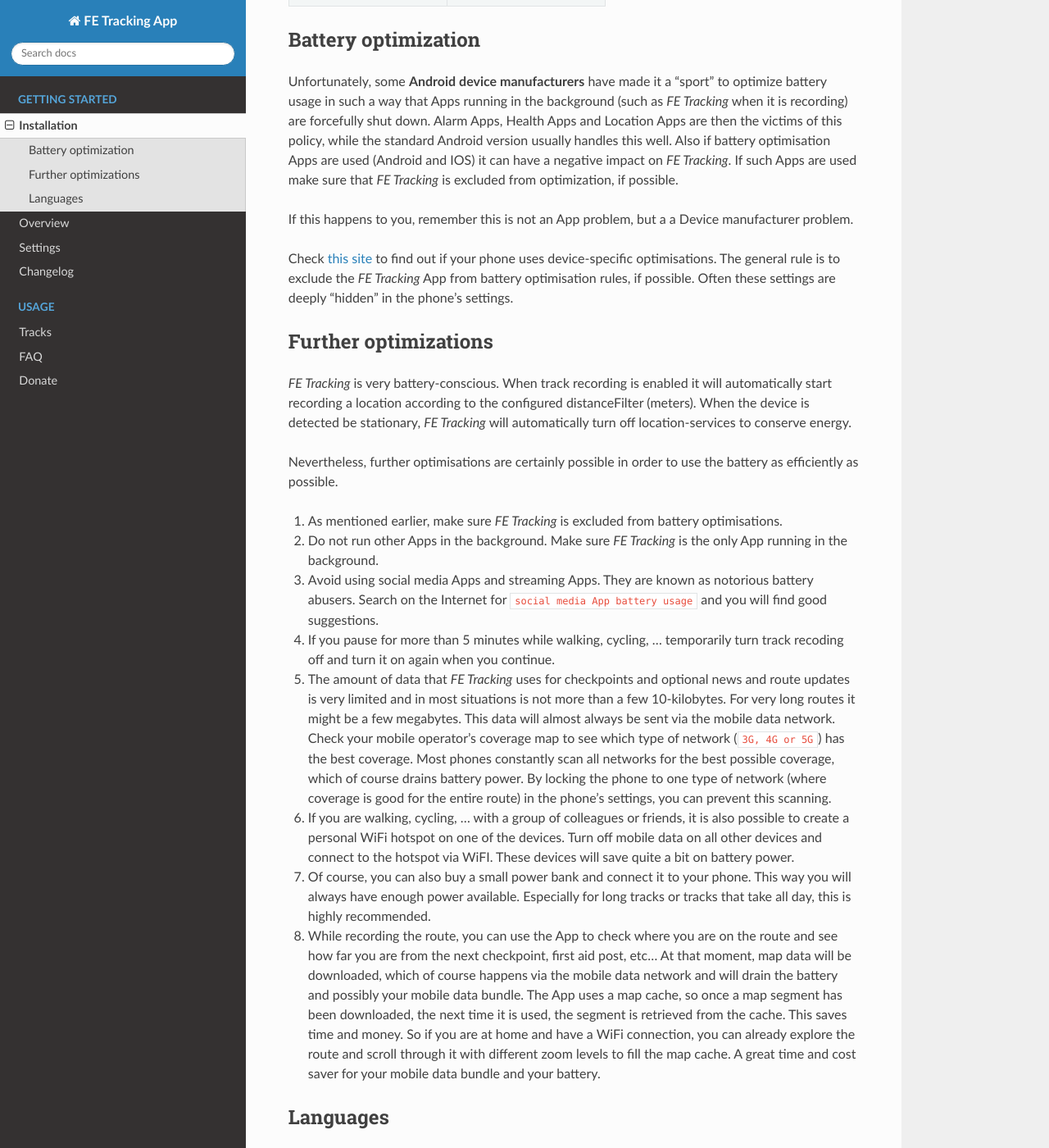
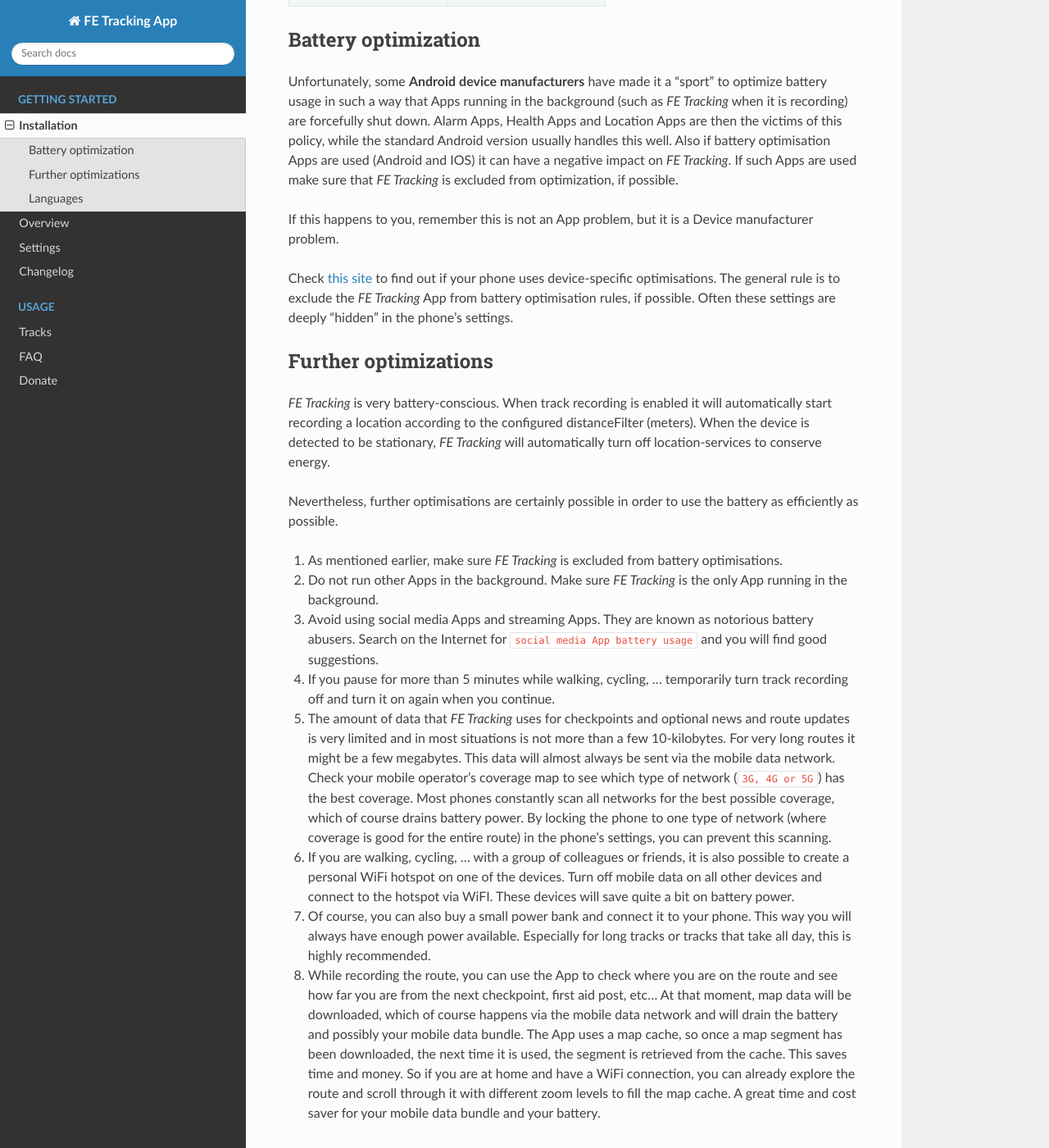
Before and after one commit to fe-data/fe-tracking, a Sphinx documentation site: the page built from docs/getting-started/installation.rst, in a window 1280 px wide and 1400 px high, scrolled down 428 px. Shown: the whole window at 82% size. Built offline with Sphinx 7.4.7 and the Read the Docs theme 2.0.0, drawn with Linux system fonts in a browser that asks for light colours; some of the changed text lies outside the part shown.

```diff
--- a/docs/getting-started/installation.rst
+++ b/docs/getting-started/installation.rst
@@ -18,7 +18,7 @@
 Alarm Apps, Health Apps and Location Apps are then the victims of this policy, while the standard Android version usually handles this well.
 Also if battery optimisation Apps are used (Android and IOS) it can have a negative impact on *FE Tracking*. If such Apps are used make sure that *FE Tracking* is excluded from optimization, if possible.
 
-If this happens to you, remember this is not an App problem, but a a Device manufacturer problem.
+If this happens to you, remember this is not an App problem, but it is a Device manufacturer problem.
 
 Check `this site <https://dontkillmyapp.com>`_ to find out if your phone uses device-specific optimisations.
 The general rule is to exclude the *FE Tracking* App from battery optimisation rules, if possible. Often these settings are deeply "hidden" in the phone's settings.
@@ -26,7 +26,7 @@
 Further optimizations
 ---------------------
 *FE Tracking* is very battery-conscious. When track recording is enabled it will automatically start recording a location according to the configured distanceFilter (meters).
-When the device is detected be stationary, *FE Tracking* will automatically turn off location-services to conserve energy.
+When the device is detected to be stationary, *FE Tracking* will automatically turn off location-services to conserve energy.
 
 Nevertheless, further optimisations are certainly possible in order to use the battery as efficiently as possible.
 
@@ -34,7 +34,7 @@
 #. Do not run other Apps in the background. Make sure *FE Tracking* is the only App running in the background.
 #. Avoid using social media Apps and streaming Apps. They are known as notorious battery abusers.
    Search on the Internet for ``social media App battery usage`` and you will find good suggestions.
-#. If you pause for more than 5 minutes while walking, cycling, ... temporarily turn track recoding off and turn it on again when you continue.
+#. If you pause for more than 5 minutes while walking, cycling, ... temporarily turn track recording off and turn it on again when you continue.
 #. The amount of data that *FE Tracking* uses for checkpoints and optional news and route updates is very limited and in most situations is
    not more than a few 10-kilobytes. For very long routes it might be a few megabytes.
    This data will almost always be sent via the mobile data network.
```
Also changed, not shown: other parts of docs/getting-started/installation.rst (+1 -1 lines), docs/getting-started/changelog.rst (+7 -0 lines).
